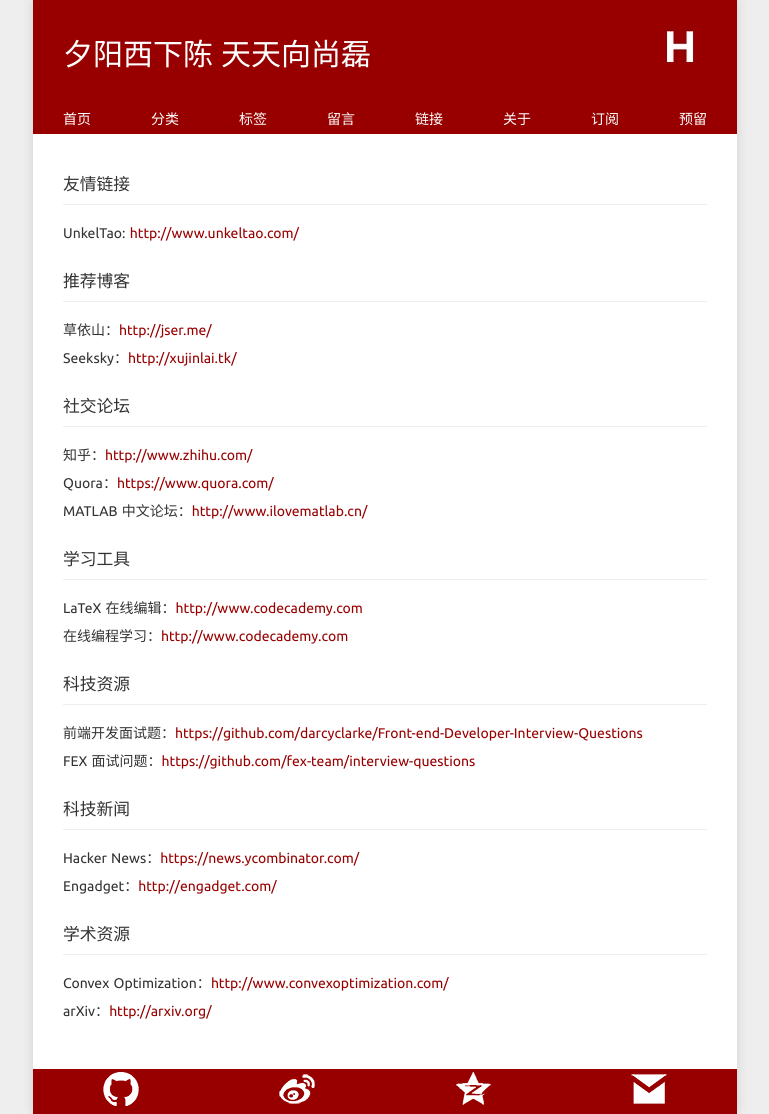
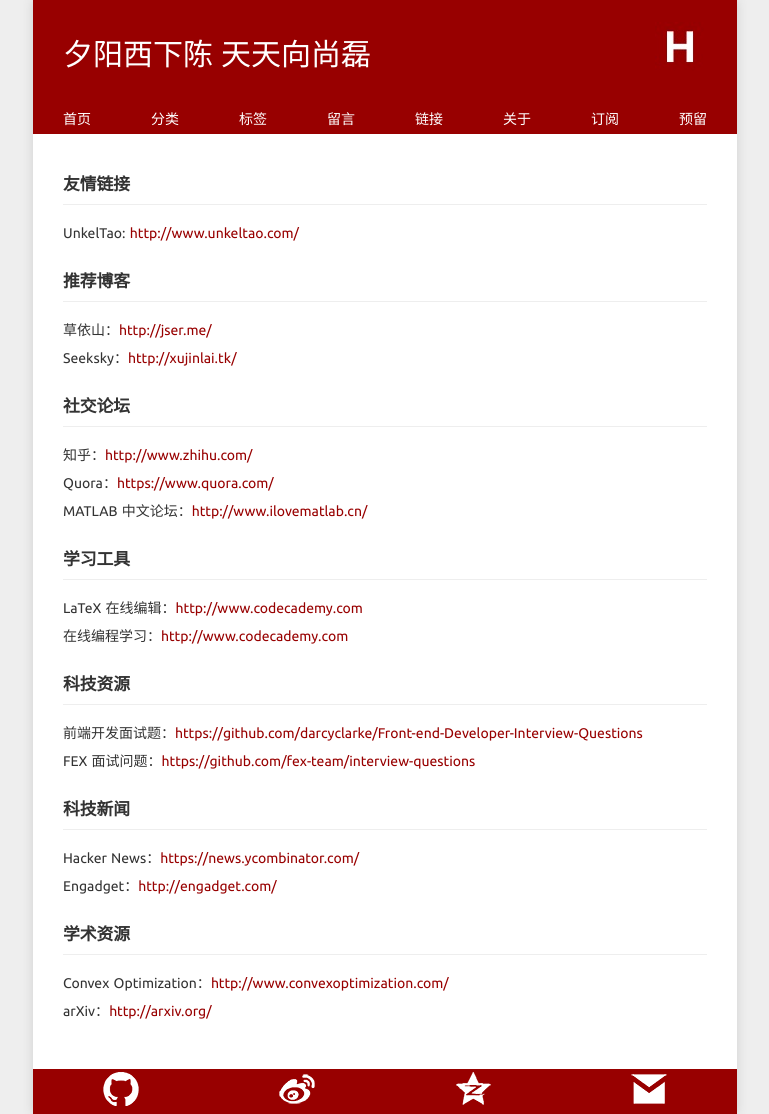
Before and after one commit to Xuezhiyuanlin/herechen.github.io, a Jekyll site: the page built from links/index.md, in a window 1280 px wide. Shown: the whole page, without its empty margins (255-1024 px from the left). Built offline with Jekyll 4.4.1, drawn with Linux system fonts in a browser that asks for light colours; nearby versions of some CDN libraries; library files that are not in the unit come from our copies; Markdown is read by kramdown in place of the engine named in the settings.

Commit message:
herechen

```diff
--- a/media/css/style.css
+++ b/media/css/style.css
@@ -13,7 +13,7 @@
 header,footer,.nav,#instantclick-bar{background: #980000;}
 body,.displaybutton,.meta{background: #eee;}
 /*custom*/
-h1,h2,h3,h4{font-weight: 400;}
+h1,h2,h3,h4{font-weight: bold;}
 h1{font-size:1.6em;}
 .content h1{text-align: center;padding:.5em 0;}
 h2{font-size:1.4em;line-height:46px;}
```
